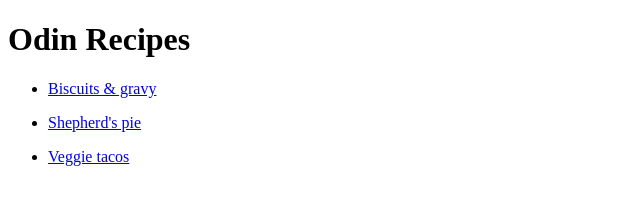
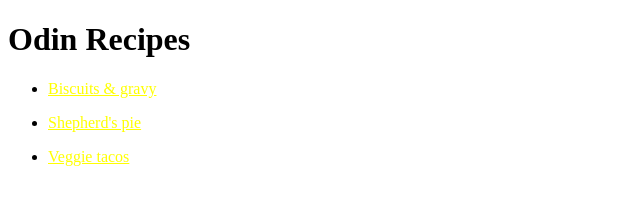
Before and after one commit to kcsmithn/odin-recipes, a plain HTML site: page index.html in a window 1280 px wide. Shown: the whole page, without its empty margins (0-640 px from the left). Drawn offline with Linux system fonts and the light colour scheme.

Commit message:
Added CSS to webstie

```diff
--- a/index.html
+++ b/index.html
@@ -4,13 +4,14 @@
     <meta charset="UTF-8">
     <meta name="viewport" content="width=device-width, initial-scale=1.0">
     <title>Recipes Homepage</title>
+    <link rel="stylesheet" href="style.css">
 </head>
 <body>
-    <h1>Odin Recipes</h1>
+        <h1>Odin Recipes</h1>
         <ul>
-            <li><p><a href="./recipes/biscuits_and_gravy.html">Biscuits & gravy</a></p></li>
-            <li><p><a href="./recipes/shepherds_pie.html">Shepherd's pie</a></p></li>
-            <li><p><a href="./recipes/veggie_tacos.html">Veggie tacos</a></p></li>
+            <li><p><a href="./recipes/biscuits_and_gravy.html" style="color: yellow;">Biscuits & gravy</a></p></li>
+            <li><p><a href="./recipes/shepherds_pie.html" style="color: yellow;">Shepherd's pie</a></p></li>
+            <li><p><a href="./recipes/veggie_tacos.html" style="color: yellow;">Veggie tacos</a></p></li>
         </ul>
 </body>
 </html>
```
Also changed, not shown: 1 other file.
